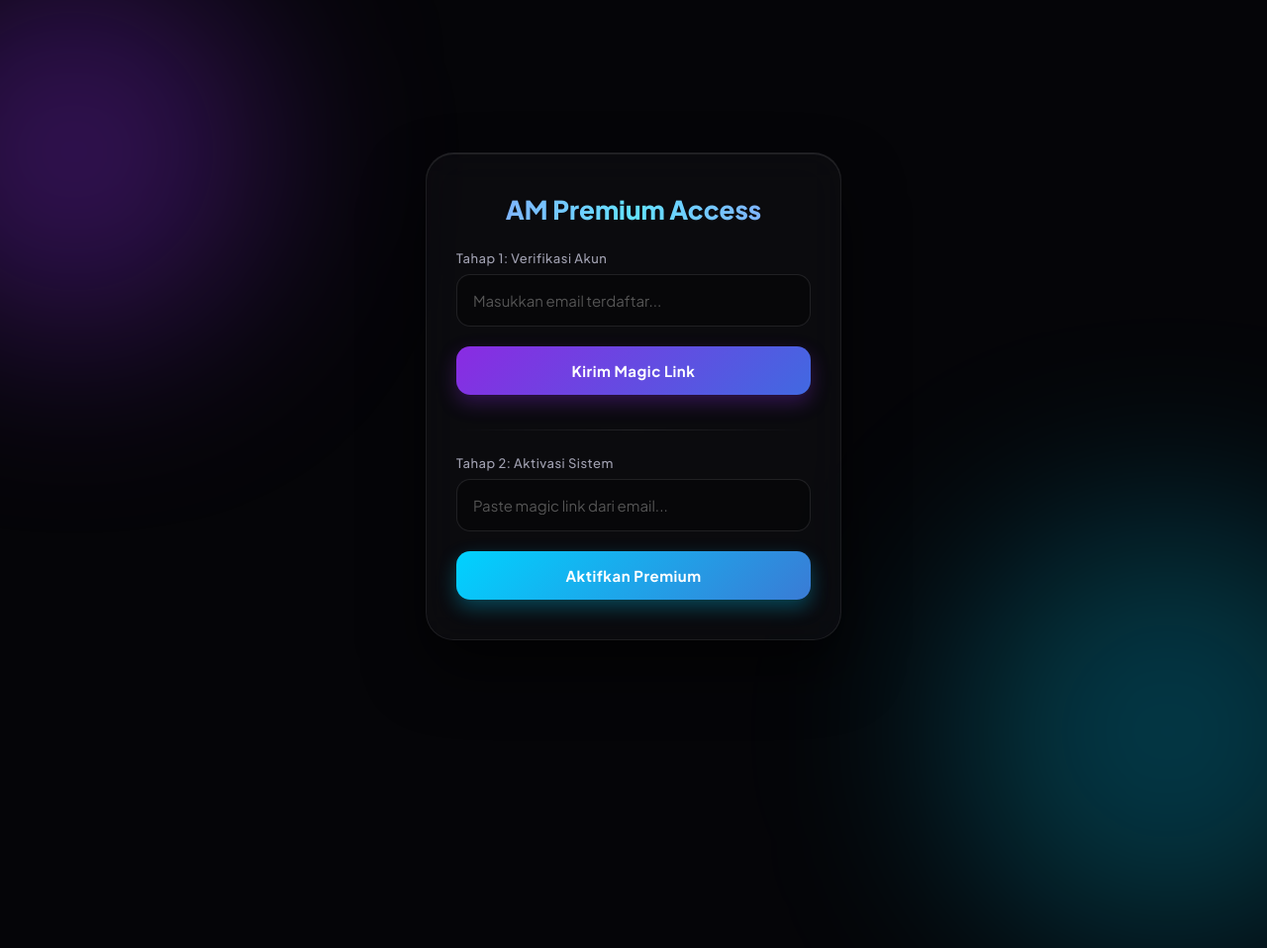
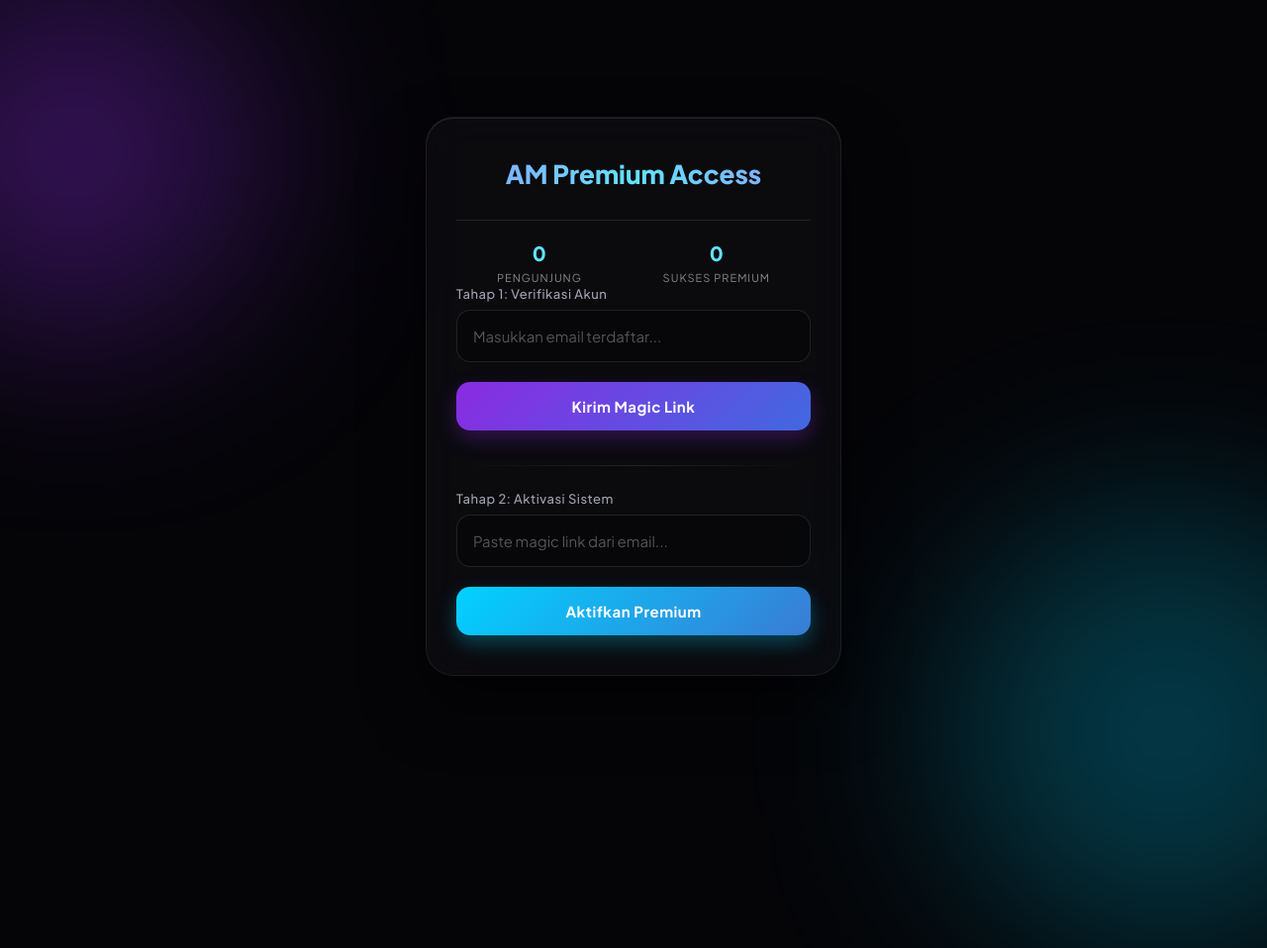
Before and after one commit to kyedeveloper/am-premium, a website: page index.html in a window 1280 px wide. Shown: the top 958 px of the page at 99% size. Drawn offline with Linux system fonts and the light colour scheme; some packages are replaced by stand-ins of ours; a script that the page names is missing.

Commit message:
Update index.html

```diff
--- a/index.html
+++ b/index.html
@@ -29,6 +29,11 @@
             overflow: hidden;
             position: relative;
         }
+
+        .stats-container { display: flex; justify-content: space-around; margin-top: 30px; padding-top: 20px; border-top: 1px solid rgba(255,255,255,0.1); }
+.stat-box { text-align: center; }
+.stat-value { display: block; font-size: 20px; font-weight: 800; color: #63e2ff; }
+.stat-label { font-size: 11px; color: #888; text-transform: uppercase; letter-spacing: 1px; }
 
         /* --- BACKGROUND ANIMASI CAHAYA --- */
         .bg-orb-1, .bg-orb-2 {
@@ -190,6 +195,18 @@
     <div class="container">
         <h1 class="title">AM Premium Access</h1>
 
+        <div class="stats-container">
+    <div class="stat-box">
+        <span class="stat-value" id="visitorCount">0</span>
+        <span class="stat-label">Pengunjung</span>
+    </div>
+    <div class="stat-box">
+        <span class="stat-value" id="generatedCount">0</span>
+        <span class="stat-label">Sukses Premium</span>
+    </div>
+        </div>
+
+
         <div class="input-group">
             <label>Tahap 1: Verifikasi Akun</label>
             <input type="email" id="emailInput" placeholder="Masukkan email terdaftar...">
```
